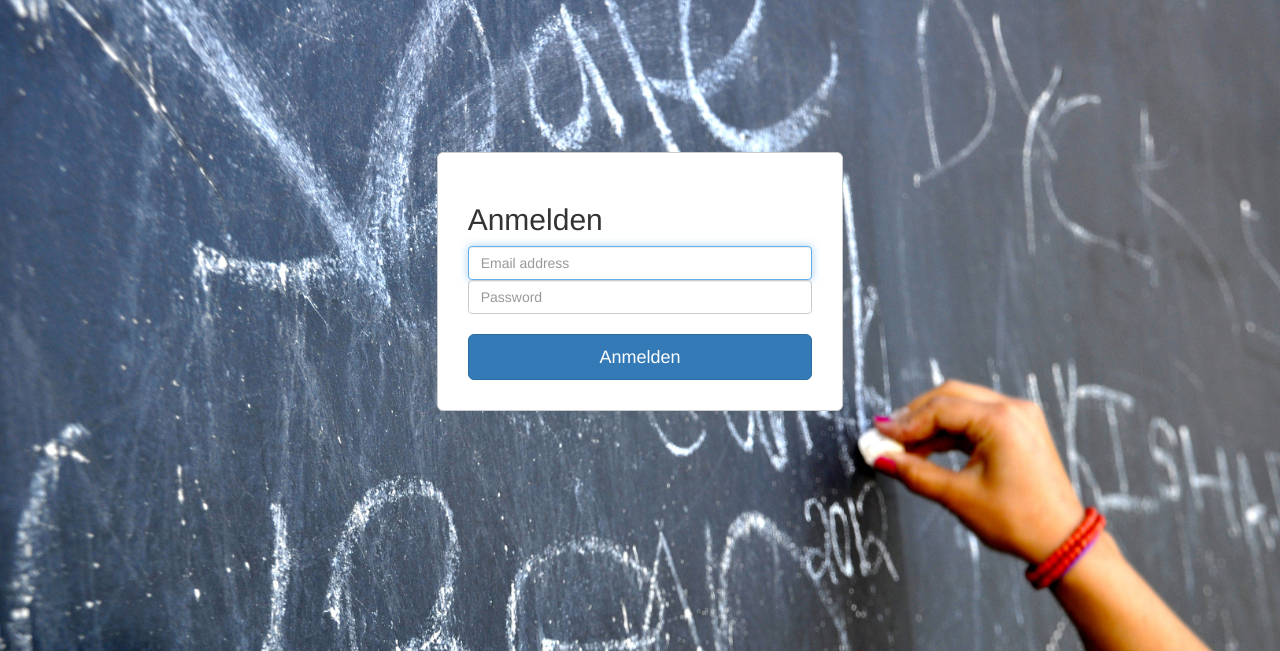
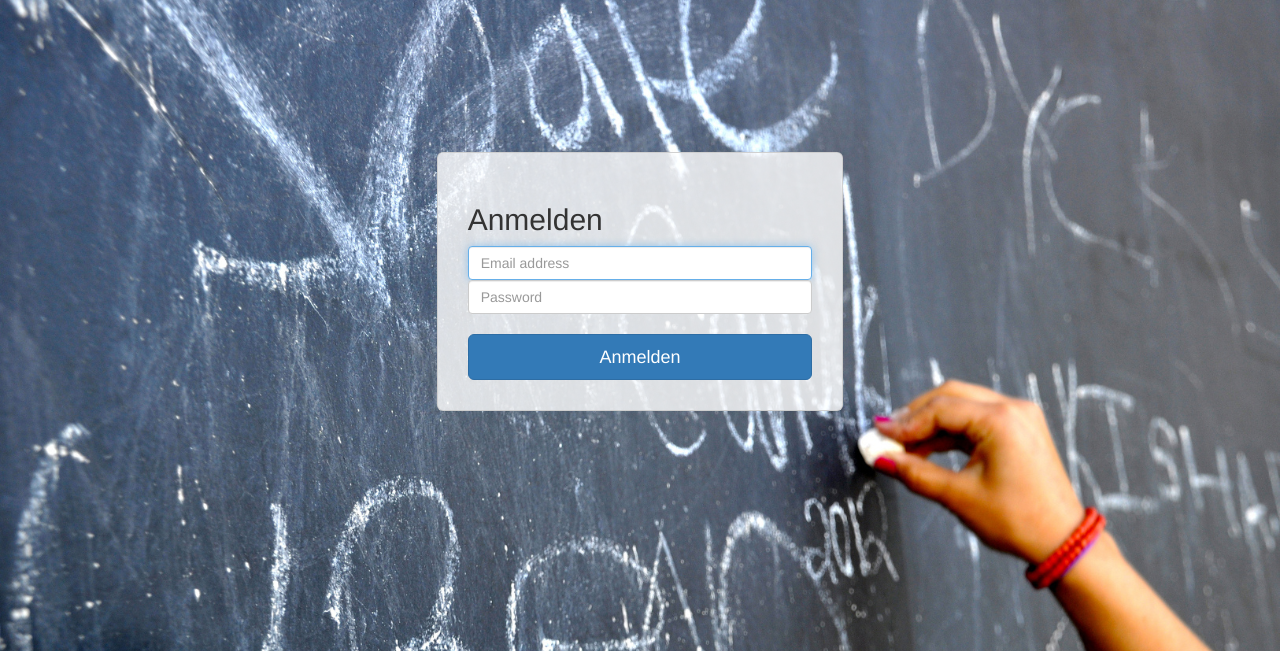
Before and after one commit to maltewo/schoolnet, a PHP site: page / in a window 1280 px wide. Shown: the part 51-702 px from the top of the page. Run offline with PHP 8.4, Linux system fonts and the light colour scheme; some libraries are stand-ins or nearby versions.

Commit message:
Login - Final#2

```diff
--- a/inc/login.php
+++ b/inc/login.php
@@ -33,7 +33,7 @@
 <div class="row">
   <div class="col-md-4"></div>
   <div class="col-md-4">
-  	<form class="form-signin" style="margin-top: 50%; padding: 30px; display: block; background-color: white; border: 1px solid #ccc; border-radius:6px; vertical-align: middle; opacity=0.1;">
+  	<form class="form-signin" style="margin-top: 50%; padding: 30px; display: block; background-color: rgba(255,255,255,0.8); border: 1px solid rgba(204,204,204,0.9); border-radius:6px; vertical-align: middle; opacity=0.1;">
         <h2 class="form-signin-heading">Anmelden</h2>
         <label for="inputEmail" class="sr-only">E-Mail Adresse</label>
         <input type="email" id="inputEmail" class="form-control" placeholder="Email address" required autofocus>
```
